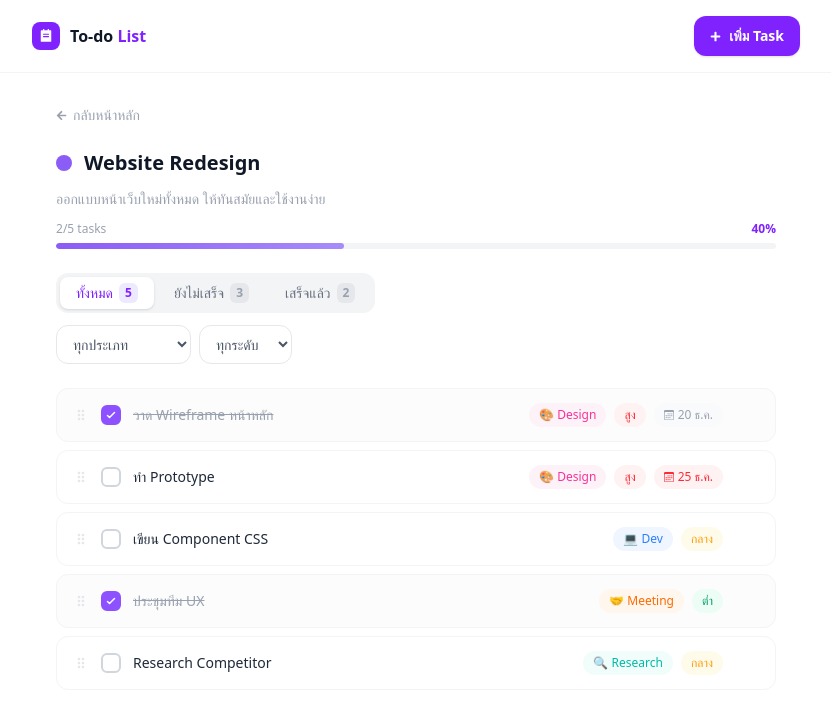
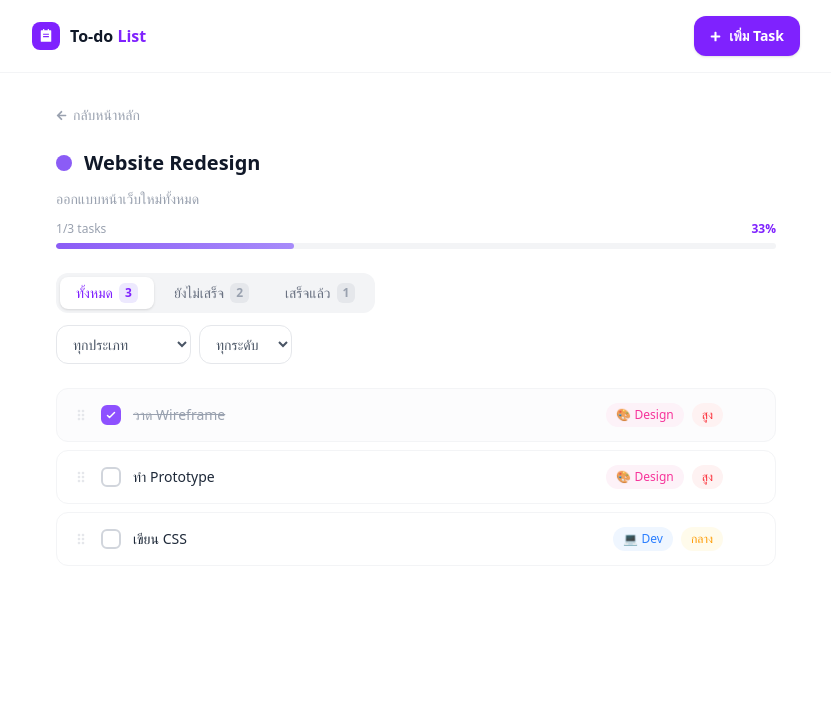
Before and after one commit to lilnateiei/To-DoList, a Next.js app: page /project/1 in a window 1280 px wide. Shown: the top 714 px of the page, without its empty margins (224-1055 px from the left). Built offline with nearby package versions, Linux system fonts and the light colour scheme.

Commit message:
fixed project browse

```diff
--- a/src/app/project/[id]/page.tsx
+++ b/src/app/project/[id]/page.tsx
@@ -1,6 +1,7 @@
 "use client";
 
 import { useState, useMemo } from "react";
+import { useParams } from "next/navigation";
 import Link from "next/link";
 import { FaPlus, FaArrowLeft } from "react-icons/fa";
 import { RiTodoFill } from "react-icons/ri";
@@ -11,62 +12,101 @@ import ProgressBar from "@/components/ui/ProgressBar";
 import EmptyState from "@/components/ui/EmptyState";
 import type { Task, Project, TaskFilter as TFilter } from "@/types";
 
+
+
 // ── Mock ────────────────────────────────
-const MOCK_PROJECT: Project = {
+const MOCK_PROJECT: Project[] = [
+  {
     id: "1",
     name: "Website Redesign",
-  desc: "ออกแบบหน้าเว็บใหม่ทั้งหมด ให้ทันสมัยและใช้งานง่าย",
+    desc: "ออกแบบหน้าเว็บใหม่ทั้งหมด",
     color: "#8b5cf6",
     createdAt: new Date().toISOString(),
     tasks: [
-    { id: "t1", name: "วาด Wireframe หน้าหลัก", category: "design",       priority: "high",   status: "done", createdAt: new Date().toISOString(), dueDate: "2024-12-20" },
-    { id: "t2", name: "ทำ Prototype",            category: "design",       priority: "high",   status: "todo", createdAt: new Date().toISOString(), dueDate: "2024-12-25" },
-    { id: "t3", name: "เขียน Component CSS",     category: "development",  priority: "medium", status: "todo", createdAt: new Date().toISOString() },
-    { id: "t4", name: "ประชุมทีม UX",             category: "meeting",      priority: "low",    status: "done", createdAt: new Date().toISOString() },
-    { id: "t5", name: "Research Competitor",     category: "research",     priority: "medium", status: "todo", createdAt: new Date().toISOString() },
+      { id: "t1", name: "วาด Wireframe", category: "design",       priority: "high",   status: "done", createdAt: new Date().toISOString() },
+      { id: "t2", name: "ทำ Prototype",  category: "design",       priority: "high",   status: "todo", createdAt: new Date().toISOString() },
+      { id: "t3", name: "เขียน CSS",     category: "development",  priority: "medium", status: "todo", createdAt: new Date().toISOString() },
     ],
-};
+  },
+  {
+    id: "2",
+    name: "Marketing Q1",
+    desc: "แคมเปญการตลาดไตรมาสแรก",
+    color: "#f59e0b",
+    createdAt: new Date().toISOString(),
+    tasks: [
+      { id: "t4", name: "วางแผนงบ",      category: "marketing",   priority: "high",   status: "done", createdAt: new Date().toISOString() },
+      { id: "t5", name: "ทำ Content",     category: "marketing",   priority: "medium", status: "done", createdAt: new Date().toISOString() },
+    ],
+  },
+];
+
 
 export default function ProjectPage() {
-  const [project, setProject]   = useState<Project>(MOCK_PROJECT);
-  const [filter, setFilter]     = useState<TFilter>({ status: "all", category: "all", priority: "all" });
+  const params = useParams();
+  const idFromUrl = params.id as string;
+  const [projects, setProjects] = useState<Project[]>(MOCK_PROJECT);
+  const [selectedId, setSelectedId] = useState<string>(idFromUrl);
+  const [filter, setFilter] = useState<TFilter>({ status: "all", category: "all", priority: "all" });
   const [showForm, setShowForm] = useState(false);
+
+  // ── หาโปรเจกต์ที่กำลังเลือกอยู่ ──────────
+  const project = useMemo(
+    () => projects.find((p) => p.id === selectedId),
+    [projects, selectedId]
+  );
 
   // ── Handlers ────────────────────────────
   const handleAddTask = (task: Task) => {
-    setProject((p) => ({ ...p, tasks: [task, ...p.tasks] }));
+    setProjects((prev) =>
+      prev.map((p) =>
+        p.id === selectedId ? { ...p, tasks: [task, ...p.tasks] } : p
+      )
+    );
     setShowForm(false);
   };
 
   const handleToggle = (id: string) => {
-    setProject((p) => ({
+    setProjects((prev) =>
+      prev.map((p) =>
+        p.id === selectedId
+          ? {
               ...p,
               tasks: p.tasks.map((t) =>
                 t.id === id ? { ...t, status: t.status === "done" ? "todo" : "done" } : t
               ),
-    }));
+            }
+          : p
+      )
+    );
   };
 
   const handleDelete = (id: string) => {
-    setProject((p) => ({ ...p, tasks: p.tasks.filter((t) => t.id !== id) }));
+    setProjects((prev) =>
+      prev.map((p) =>
+        p.id === selectedId ? { ...p, tasks: p.tasks.filter((t) => t.id !== id) } : p
+      )
+    );
   };
 
   // ── Filter ──────────────────────────────
   const filtered = useMemo(() => {
+    if (!project) return [];
     return project.tasks.filter((t) => {
-      if (filter.status   !== "all" && t.status   !== filter.status)   return false;
+      if (filter.status !== "all" && t.status !== filter.status) return false;
       if (filter.category !== "all" && t.category !== filter.category) return false;
       if (filter.priority !== "all" && t.priority !== filter.priority) return false;
       return true;
     });
-  }, [project.tasks, filter]);
+  }, [project, filter]);
 
   const counts = {
-    all:  project.tasks.length,
-    todo: project.tasks.filter((t) => t.status === "todo").length,
-    done: project.tasks.filter((t) => t.status === "done").length,
+    all: project?.tasks.length ?? 0,
+    todo: project?.tasks.filter((t) => t.status === "todo").length ?? 0,
+    done: project?.tasks.filter((t) => t.status === "done").length ?? 0,
   };
 
+  if (!project) return null; // กันไว้เผื่อยังไม่มีโปรเจกต์ถูกเลือก
   return (
     <div className="min-h-screen bg-white">
 
@@ -105,11 +145,11 @@ export default function ProjectPage() {
         {/* Project Header */}
         <div className="flex flex-col gap-3">
           <div className="flex items-center gap-3">
-            <div className="w-4 h-4 rounded-full" style={{ backgroundColor: project.color }} />
-            <h1 className="text-xl font-bold text-gray-900">{project.name}</h1>
+            <div className="w-4 h-4 rounded-full" style={{ backgroundColor: project?.color }} />
+            <h1 className="text-xl font-bold text-gray-900">{project?.name}</h1>
           </div>
-          {project.desc && (
-            <p className="text-sm text-gray-400">{project.desc}</p>
+          {project?.desc && (
+            <p className="text-sm text-gray-400">{project?.desc}</p>
           )}
           <ProgressBar total={counts.all} done={counts.done} />
         </div>
--- a/src/components/project/ProjectCard.tsx
+++ b/src/components/project/ProjectCard.tsx
@@ -17,7 +17,7 @@ export default function ProjectCard({ project }: ProjectCardProps) {
 
   return (
     <Link
-      href={`/projects/${project.id}`}
+      href={`/project/${project.id}`}
       className="group flex flex-col gap-4 bg-white border border-gray-100 rounded-2xl p-5 shadow-[0_1px_4px_rgba(0,0,0,0.04)] hover:shadow-[0_4px_20px_rgba(0,0,0,0.08)] hover:-translate-y-0.5 transition-all duration-200"
     >
       {/* Top Row */}
```
Lines whose indentation alone changed are shown as unchanged.
